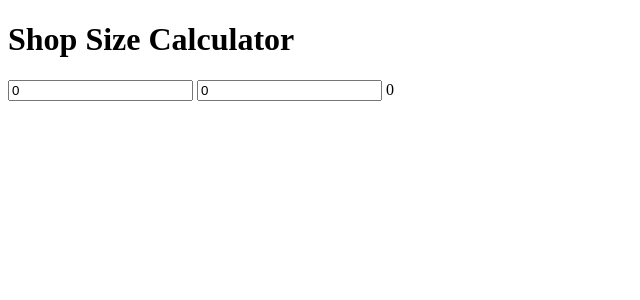
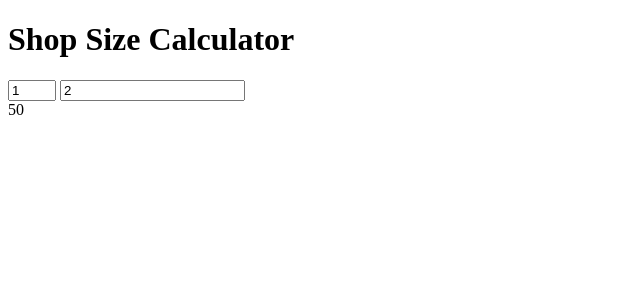
Before and after one commit to marascript/maradb, a SvelteKit app: page /shop_size in a window 1280 px wide. Shown: the top 300 px of the page, without its empty margins (0-640 px from the left). Built offline with nearby package versions, Linux system fonts and the light colour scheme.

Commit message:
Simpler formula, add constraints

```diff
--- a/src/routes/shop_size/+page.svelte
+++ b/src/routes/shop_size/+page.svelte
@@ -1,19 +1,27 @@
 <script>
-	let newCost = 0;
-	let currentSize = 0;
-	let desiredSize = 0;
+	let newCost = 50;
+	let currentSize = 1;
+	let desiredSize = 2;
 
 	function calculateSize() {
 		const neededLevels = desiredSize - currentSize;
 		const cost = currentSize * 50;
-		newCost = cost * neededLevels + 50 * (((neededLevels - 1) * (neededLevels - 1 + 1)) / 2);
+
+		newCost = cost * neededLevels + 50 * (((neededLevels - 1) * neededLevels) / 2);
 	}
 </script>
 
 <div>
 	<h1>Shop Size Calculator</h1>
-	<input bind:value={currentSize} on:change={calculateSize} type="number" />
-	<input bind:value={desiredSize} on:change={calculateSize} type="number" />
+	<input
+		bind:value={currentSize}
+		on:change={calculateSize}
+		type="number"
+		min="1"
+		max={desiredSize - 1}
+	/>
+	<input bind:value={desiredSize} on:change={calculateSize} type="number" min={currentSize + 1} />
 
+	<br />
 	{newCost}
 </div>
```
